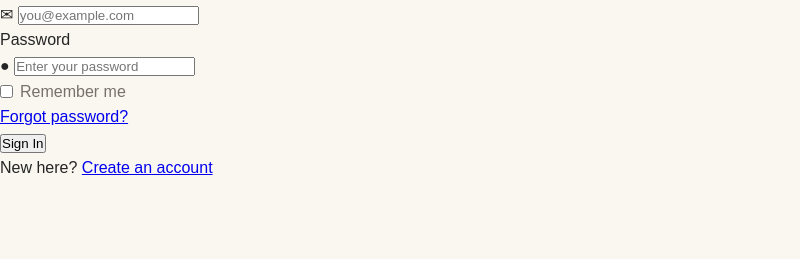
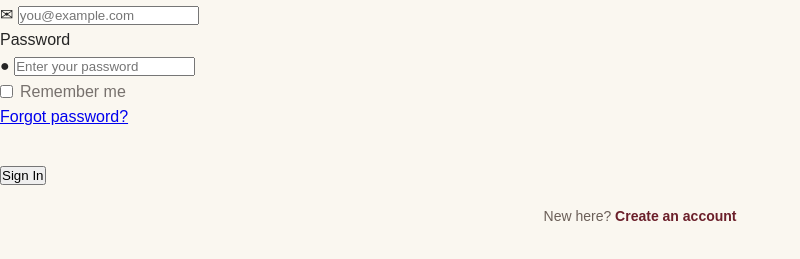
Before and after one commit to KashishVarshney-star123/wedding-event-platform, a plain HTML site: page login.html in a window 1280 px wide. Shown: the part 267-526 px from the top of the page, without its empty margins (0-800 px from the left). Drawn offline with Linux system fonts and the light colour scheme; a script that the page names is missing.

Commit message:
Add styles for form messages and switch link

```diff
--- a/login.css
+++ b/login.css
@@ -616,3 +616,22 @@ footer {
     }
 
 }
+.form-message {
+  min-height: 18px;
+  font-size: 13px;
+  margin-top: 14px;
+}
+.form-message.error { color: #A33B3B; }
+.form-message.success { color: #3F6644; }
+
+.switch-link {
+  text-align: center;
+  margin-top: 18px;
+  font-size: 14px;
+  color: #6B5F58;
+}
+.switch-link a {
+  color: #6B1F2A;
+  font-weight: 600;
+  text-decoration: none;
+}
```
